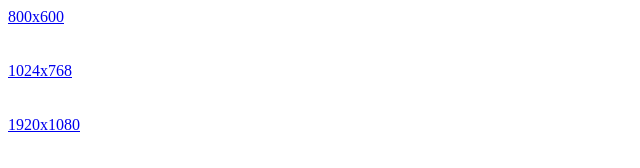
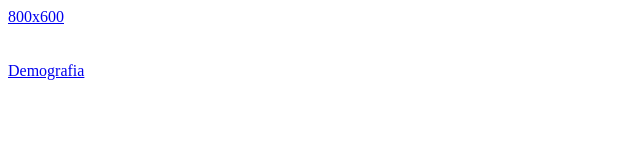
Before and after one commit to msp-2023/msp-2023.github.io, a plain HTML site: page index.html in a window 1280 px wide. Shown: the whole page, without its empty margins (0-640 px from the left). Drawn offline with Linux system fonts and the light colour scheme.

Commit message:
Update index.html

```diff
--- a/index.html
+++ b/index.html
@@ -2,7 +2,6 @@
 <html>
   <body>
     <a href="./1/james_monroe.html">800x600</a><br><br><br>
-    <a href="./2/james_monroe.html">1024x768</a><br><br><br>
-    <a href="./3/james_monroe.html">1920x1080</a><br><br><br>
+    <a href="https://docs.google.com/presentation/d/17peDwHuIT4d_25Bq9_xh1s48tHHI6DhBZRPpauC0QCw">Demografia</a><br><br><br>
   </body>
 </html>
```
